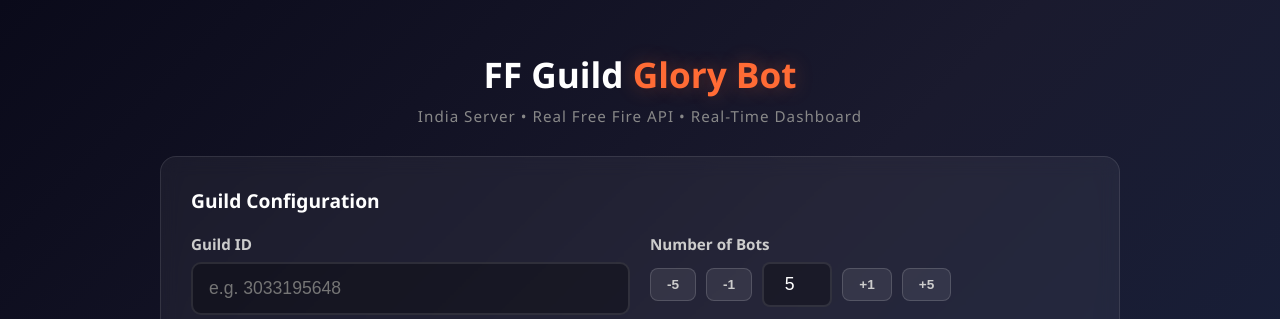
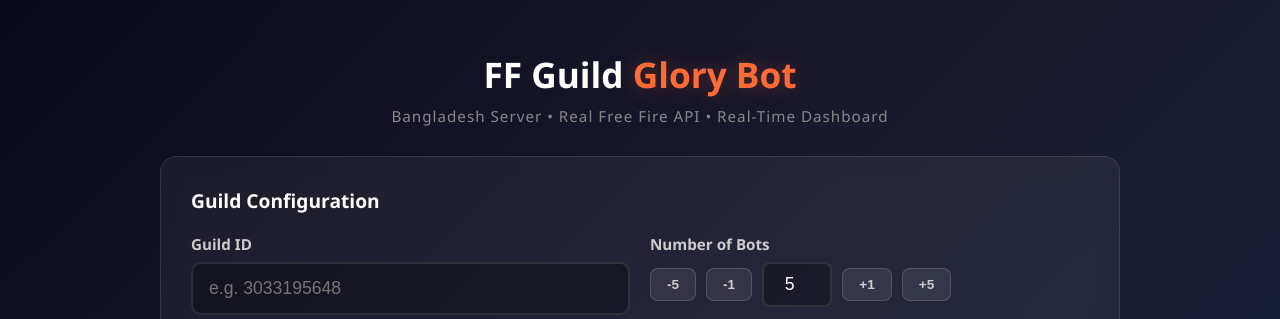
Before and after one commit to shuvo803/FF-Guild-Glory-Bot-, a Flask app: page / in a window 1280 px wide. Shown: the top 319 px of the page. Run offline with Flask 3, Linux system fonts and the light colour scheme; some libraries are stand-ins or nearby versions.

Commit message:
Update subtitle for server information in index.html

```diff
--- a/templates/index.html
+++ b/templates/index.html
@@ -64,7 +64,7 @@ body{font-family:'Segoe UI',system-ui,sans-serif;background:linear-gradient(135d
 <div class="container">
 <div class="header">
 <h1>FF Guild <span>Glory Bot</span></h1>
-<p class="subtitle">India Server &bull; Real Free Fire API &bull; Real-Time Dashboard</p>
+<p class="subtitle">Bangladesh Server &bull; Real Free Fire API &bull; Real-Time Dashboard</p>
 </div>
 
 <div class="card">
```
